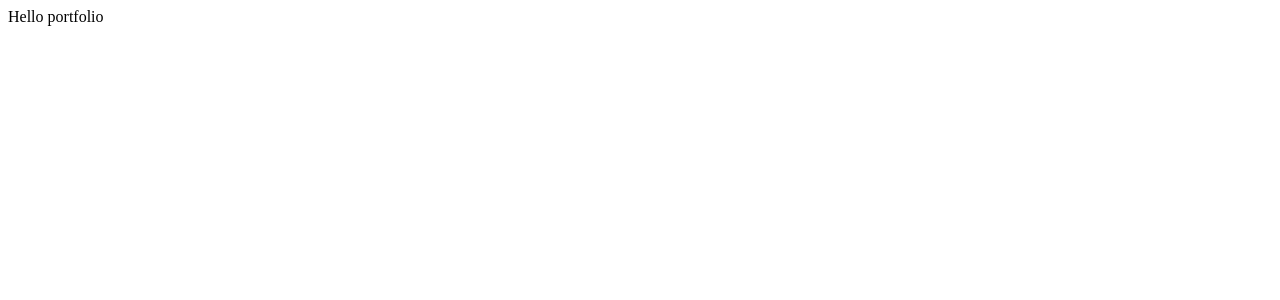
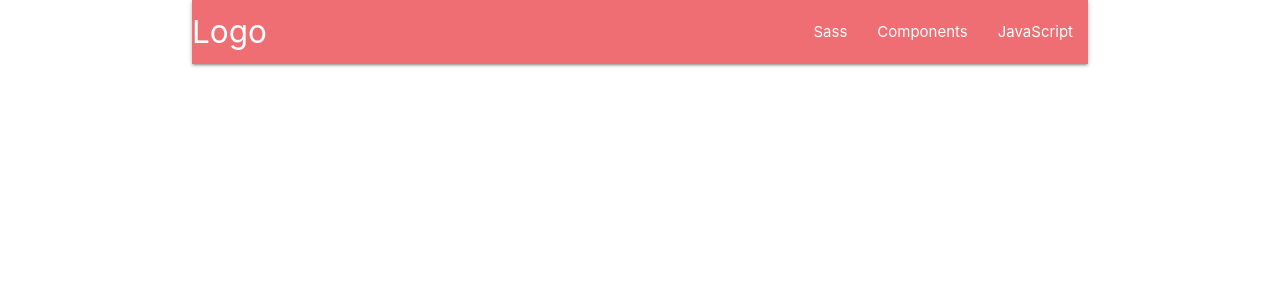
Before and after one commit to samnite/portfolio-client, a React (Create React App) app: page / in a window 1280 px wide. Shown: the top 300 px of the page. Built offline with nearby package versions, Linux system fonts and the light colour scheme.

Commit message:
added navbar with min styling

```diff
--- a/package.json
+++ b/package.json
@@ -3,6 +3,7 @@
   "version": "0.1.0",
   "private": true,
   "dependencies": {
+    "materialize-css": "^1.0.0",
     "react": "^16.10.2",
     "react-dom": "^16.10.2",
     "react-scripts": "3.2.0"
--- a/public/index.html
+++ b/public/index.html
@@ -9,7 +9,10 @@
       content="Web site created using create-react-app"
     />
     <link rel="apple-touch-icon" href="logo192.png" />
-
+    <link
+      href="https://fonts.googleapis.com/icon?family=Material+Icons"
+      rel="stylesheet"
+    />
     <title>Alexander Gribenchenko - Portfolio</title>
   </head>
   <body>
--- a/src/app.jsx
+++ b/src/app.jsx
@@ -1,8 +1,21 @@
-import React from 'react';
+import React, { Fragment, useEffect } from 'react';
 import './app.css';
+import 'materialize-css/dist/css/materialize.min.css';
+import Navbar from './components/layout/navbar';
+import M from 'materialize-css/dist/js/materialize.min.js';
 
-function App() {
-  return <div className="App">Hello portfolio</div>;
-}
+const App = () => {
+  useEffect(() => {
+    // Init Materialize JS
+    M.AutoInit();
+  });
+  return (
+    <Fragment>
+      <div className="container">
+        <Navbar />
+      </div>
+    </Fragment>
+  );
+};
 
 export default App;
--- /dev/null
+++ b/src/components/layout/navbar.jsx
@@ -0,0 +1,42 @@
+import React, { Fragment } from 'react';
+
+const Navbar = () => {
+  return (
+    <Fragment>
+      <nav className="nav-extended">
+        <div className="nav-wrapper">
+          <a href="#" className="brand-logo">
+            Logo
+          </a>
+          <a href="#" data-target="mobile-demo" className="sidenav-trigger">
+            <i className="material-icons">menu</i>
+          </a>
+          <ul id="nav-mobile" className="right hide-on-med-and-down">
+            <li>
+              <a href="sass.html">Sass</a>
+            </li>
+            <li>
+              <a href="badges.html">Components</a>
+            </li>
+            <li>
+              <a href="collapsible.html">JavaScript</a>
+            </li>
+          </ul>
+        </div>
+      </nav>
+      <ul className="sidenav" id="mobile-demo">
+        <li>
+          <a href="sass.html">Sass</a>
+        </li>
+        <li>
+          <a href="badges.html">Components</a>
+        </li>
+        <li>
+          <a href="collapsible.html">JavaScript</a>
+        </li>
+      </ul>
+    </Fragment>
+  );
+};
+
+export default Navbar;
```
Also changed, not shown: 1 other file (tests, documents, lock files or other folders).
